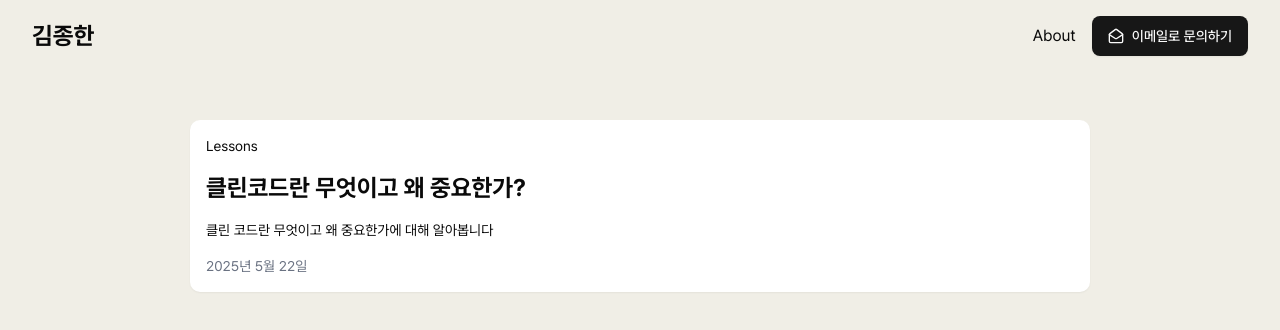
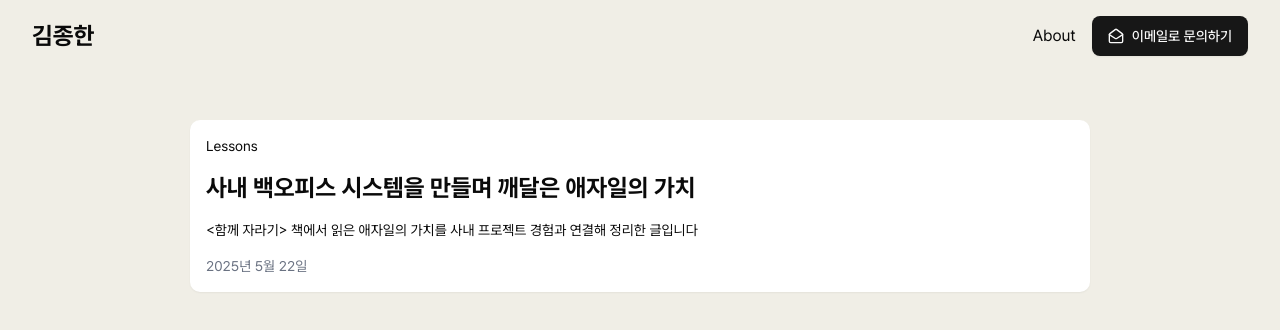
Before and after one commit to jong-k/public-home, a Next.js app: page / in a window 1280 px wide. Shown: the top 330 px of the page. Built offline with nearby package versions, Linux system fonts and the light colour scheme.

Commit message:
feat: 게시글 업데이트

```diff
--- a/src/app/page.tsx
+++ b/src/app/page.tsx
@@ -11,7 +11,7 @@ export default async function Home() {
   const slugs = await readdir(path.join(process.cwd(), "src/contents"));
   const postMetadatas = await Promise.all(
     slugs.map(async (slug) => {
-      const filePath = path.join(process.cwd(), "src/contents", slug, "index.mdx");
+      const filePath = path.join(process.cwd(), "src/contents", slug, "README.md");
       const content = await readFile(filePath, "utf-8");
       const { data } = matter(content);
       return { slug, ...data } as PostMetadata;
--- a/src/app/posts/[slug]/page.tsx
+++ b/src/app/posts/[slug]/page.tsx
@@ -12,7 +12,7 @@ export default async function PostPage({
   params: Promise<{ slug: string }>;
 }) {
   const { slug } = await params;
-  const filePath = path.join(process.cwd(), "src/contents", `${slug}/index.mdx`);
+  const filePath = path.join(process.cwd(), "src/contents", slug, "README.md");
   const fileContent = await readFile(filePath, "utf-8");
   const { data, content } = matter(fileContent);
 
--- a/src/contents/clean-code/index.mdx
+++ /dev/null
@@ -1,18 +0,0 @@
----
-category: lessons
-title: 클린코드란 무엇이고 왜 중요한가?
-date: 2025-05-22
-description: 클린 코드란 무엇이고 왜 중요한가에 대해 알아봅니다
----
-
-*어떤 코드*가 **클린 코드**일까요?
-
-클린 코드의 조건
-
-- 읽기 쉬워야 한다.
-- 중복이 없어야 한다.
-
-1. 읽기 쉬워야 한다.
-2. 중복이 없어야 한다.
-
-<img src="/images/clean-code/grow-together.jpg" alt="함께 자라기" className="mx-auto" />
```
Also changed, not shown: src/contents/agile-backoffice/README.md (added).
